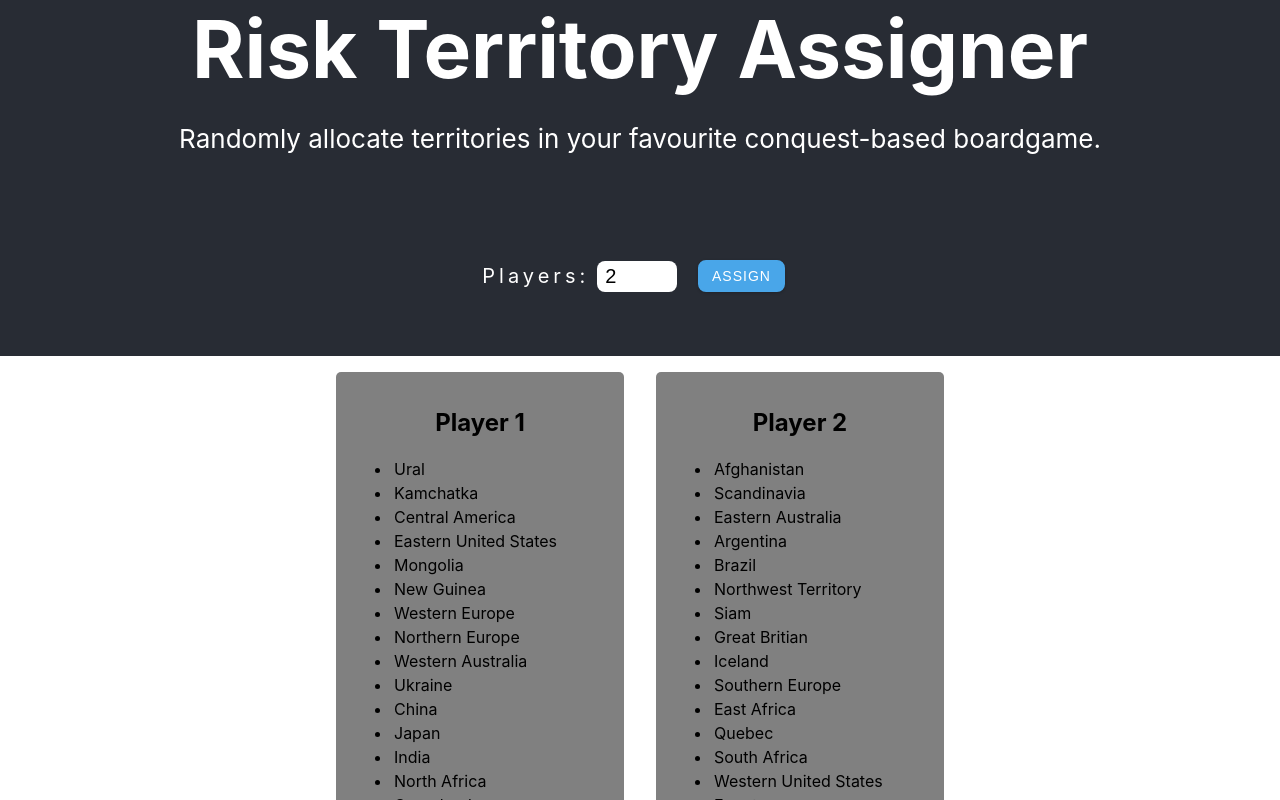
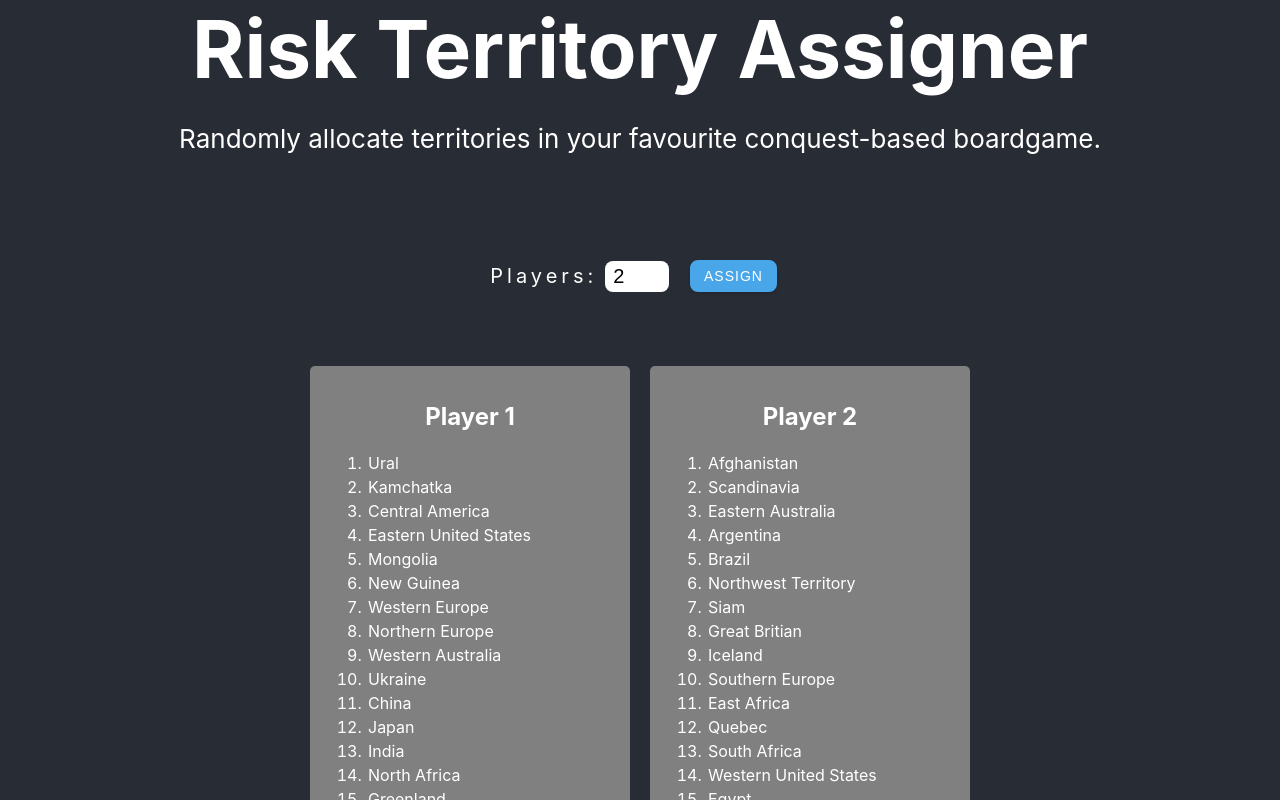
Before and after one commit to squareben1/riskassigner.com, a React (Create React App) app: page / in a window 1280 px wide. Both pictures are taken after a click on the button "ASSIGN". Shown: the top 800 px of the page. Built offline with nearby package versions, Linux system fonts and the light colour scheme.

Commit message:
feat: add initial list styling

```diff
--- a/src/App.js
+++ b/src/App.js
@@ -26,16 +26,16 @@
 
   render() {
     return (
-      <div className="App">
-        <header className="App-header">
+      <div className="Background">
+        <main className="App-main">
           <Header />
           <PlayerInput
             playerNumber={this.state.playerNumber}
             numberChangeHandler={this.numberChangeHandler.bind(this)}
             showListsHandler={this.listsHandler.bind(this)}
           />
-        </header>
-        {this.state.showLists && this.state.territories}
+          {this.state.showLists && this.state.territories}
+        </main>
       </div>
     );
   }
--- a/src/components/TerritoryLists/TerritoryList.js
+++ b/src/components/TerritoryLists/TerritoryList.js
@@ -10,7 +10,7 @@
   return (
     <div className={classes.list}>
       <h2>Player {props.number}</h2>
-      <ul>{territories}</ul>
+      <ol>{territories}</ol>
     </div>
   );
 };
--- a/src/components/TerritoryLists/TerritoryList.module.css
+++ b/src/components/TerritoryLists/TerritoryList.module.css
@@ -1,9 +1,27 @@
 .list {
     background-color: gray;
-    width: 20%;
+    width: 20rem;
+    /* height: 20rem; */
     margin: 1rem;
+    flex-shrink: 0;
+    margin: 10px;
     padding: 1rem;
     border-radius: 5px;
+}
+
+.list:first-child:nth-last-child(n + 4),
+.list:first-child:nth-last-child(n + 4) ~ .list {
+    height: 22rem;
+}
+
+.list:first-child:nth-last-child(n + 5),
+.list:first-child:nth-last-child(n + 5) ~ .list {
+    height: 20rem;
+}
+
+.list:first-child:nth-last-child(n + 6),
+.list:first-child:nth-last-child(n + 6) ~ .list {
+    height: 16rem;
 }
 
 .list li {
--- a/src/components/TerritoryLists/TerritoryLists.module.css
+++ b/src/components/TerritoryLists/TerritoryLists.module.css
@@ -1,6 +1,20 @@
 .listsContainer {
+  display: flex;
+  flex-direction: row;
+  justify-content: space-evenly;
+  align-items: center;
+  flex-wrap: wrap;
+  float: left;
+}
+
+.listsContainer:first-child:nth-last-child(n + 4),
+.listsContainer:first-child:nth-last-child(n + 4) ~ .listsContainer {
+    padding: 20rem;
+}
+
+/* .listsContainer {
   display: flex;
   flex-direction: row;
   justify-content: center;
   flex-wrap: wrap;
-}
+} */
--- a/src/styles/App.css
+++ b/src/styles/App.css
@@ -1,16 +1,20 @@
-.App {
-  text-align: center;
+* {
+  box-sizing: border-box;
 }
 
-.App-header {
+.Background {
+  text-align: center;
   background-color: #282c34;
-  height: 100%;
+  height: 100vh;
+}
+
+.App-main {
   display: flex;
   flex-direction: column;
   align-items: center;
   justify-content: center;
-  font-size: calc(10px + 2vmin);
   color: white;
+  background-color: #282c34;
 }
 
 .App-link {
@@ -19,6 +23,7 @@
 
 .header {
   max-width: 80vw;
+  font-size: calc(10px + 2vmin);
 }
 
 .title > h1 {
```
